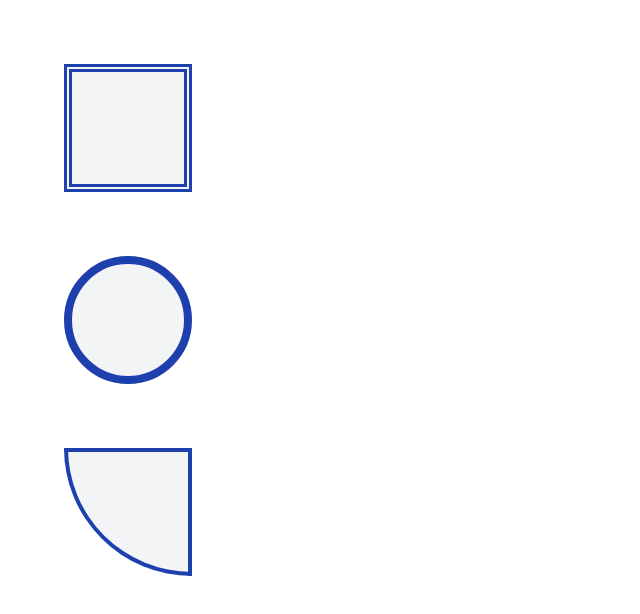
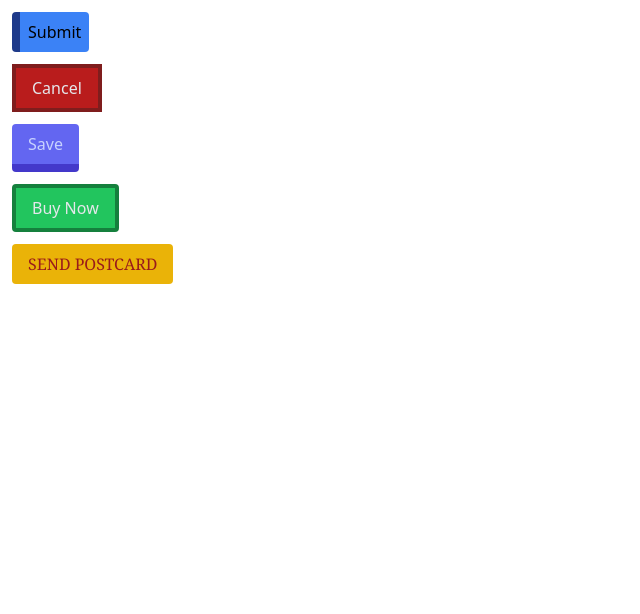
Before and after one commit to yomiaishida/Tailwind, a website: page index.html in a window 1280 px wide. Shown: the whole page, without its empty margins (0-640 px from the left). Drawn offline with Linux system fonts and the light colour scheme.

Commit message:
Buttons challenge solution

```diff
--- a/index.html
+++ b/index.html
@@ -6,9 +6,17 @@
   <link href="/dist/output.css" rel="stylesheet">
   <!-- <script src="https://cdn.tailwindcss.com"></script> -->
 </head>
-<body class="font-sans text-gray-900">
-  <div class="bg-gray-100 m-16 w-32 h-32 border-8 border-blue-800 border-double"></div>
-  <div class="bg-gray-100 m-16 w-32 h-32 border-8 border-blue-800 rounded-full"></div>
-  <div class="bg-gray-100 m-16 w-32 h-32 border-4 border-blue-800 rounded-bl-full"></div>
+<body class="">
+  <div class="m-3"><button class="bg-blue-500 rounded border-blue-900 border-l-8 p-2">Submit</button></div>
+
+  <div class="m-3"><button class="bg-red-700 border-red-900 text-gray-200  border-4 py-2 px-4">Cancel</button></div>
+
+  <div class="m-3"><button class="bg-indigo-500 border-b-8 rounded text-indigo-200 border-indigo-700 py-2 px-4">Save</button></div>
+
+  <div class="m-3"><button class="bg-green-500 border-4 rounded text-gray-200 border-green-700 py-2 px-4">Buy Now</button></div>
+
+  <div class="m-3"><button class="font-serif uppercase rounded px-4 bg-yellow-500 text-red-800 py-2">Send Postcard</button></div>
+
+
 </body>
 </html>
```
Also changed, not shown: dist/output.css.
